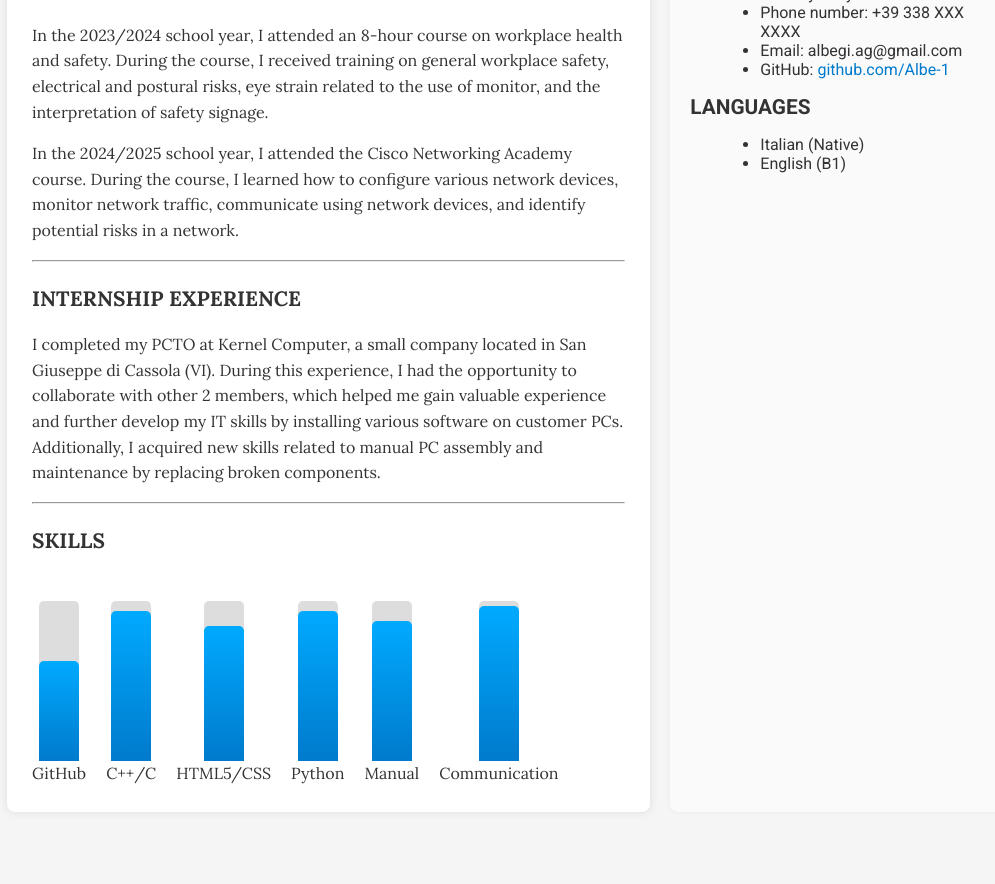
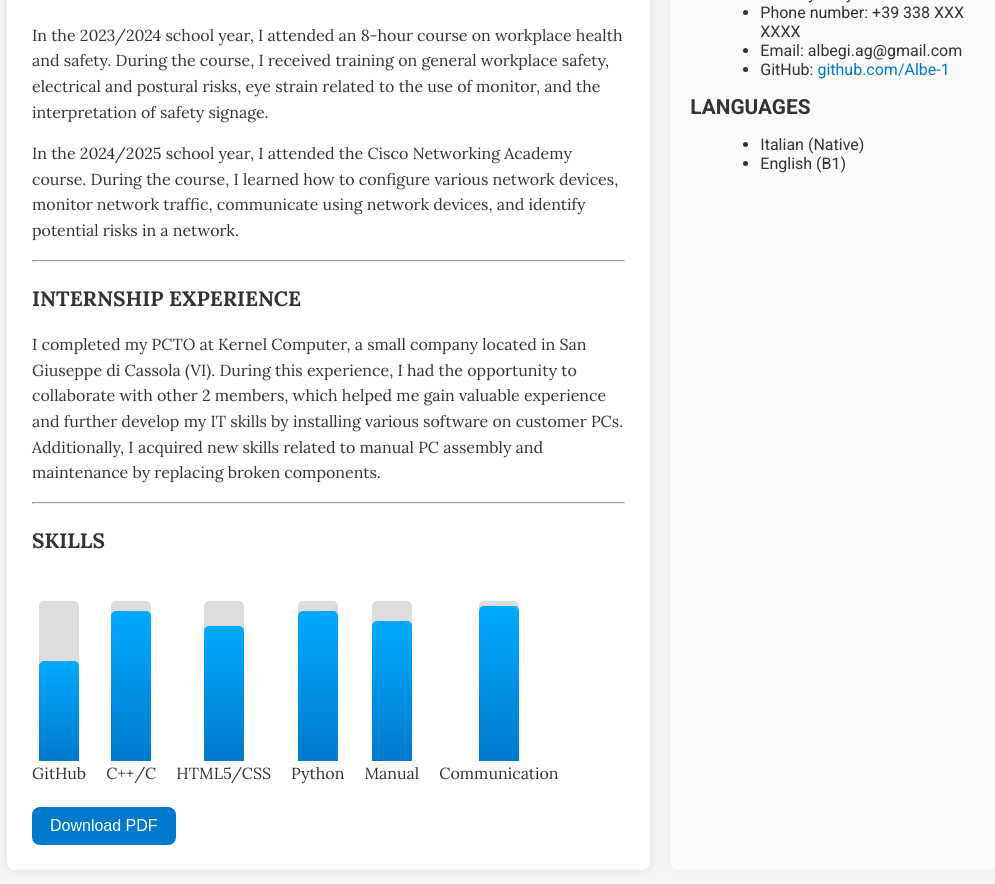
Before and after one commit to Albe-1/GibellatoDigitalProfile.github.io, a Jekyll site: the page built from index.md, in a window 1280 px wide and 900 px high, scrolled down 908 px. Shown: the top 884 px of the window, without its empty margins (133-1128 px from the left). Built offline with Jekyll 4.4.1, drawn with Linux system fonts in a browser that asks for light colours; before the commit the page ends 1750 px from its top, so only the background shows below that.

Commit message:
Update default.html

```diff
--- a/_layouts/default.html
+++ b/_layouts/default.html
@@ -194,6 +194,7 @@
   <main>
     <div class="content">
       {{ content }}
+      <button id="openPdfBtn">Download PDF</button>
     </div>
 
     <aside>
```
